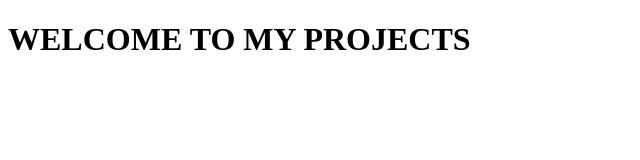
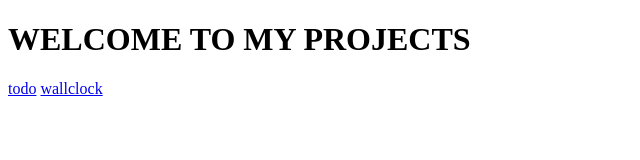
Before and after one commit to lemon454/bry, a plain HTML site: page nav.html in a window 1280 px wide. Shown: the whole page, without its empty margins (0-640 px from the left). Drawn offline with Linux system fonts and the light colour scheme.

Commit message:
adding description

```diff
--- a/nav.html
+++ b/nav.html
@@ -7,8 +7,8 @@
 </head>
 <body>
     <h1>WELCOME TO MY PROJECTS</h1>
-    <a href="/bry/todo/bro.html"></a>
-    <a href="/bry/wallclck/wclock.html"></a>
+    <a href="/bry/todo/bro.html">todo</a>
+    <a href="/bry/wallclck/wclock.html">wallclock</a>
     <a href="/bry/promoting/promo.html"></a>
     <a href="/bry/addevent/index.html"></a>
     <a href="/bry/weather/wthr.html"></a>
```
